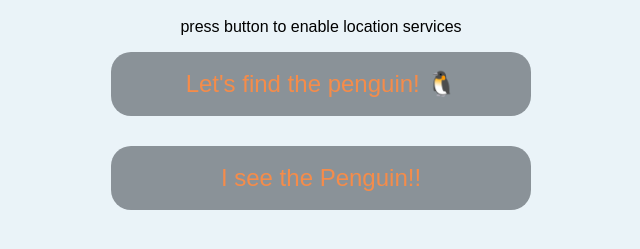
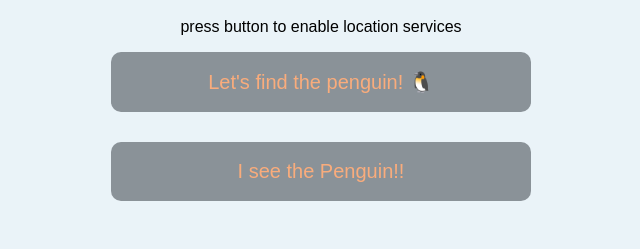
Before and after one commit to Miranda-Zeng/geolocation, a plain HTML site: page index.html in a window 1280 px wide. Shown: the part 151-400 px from the top of the page, without its empty margins (319-959 px from the left). Drawn offline with Linux system fonts and the light colour scheme.

Commit message:
css upadate

```diff
--- a/style.css
+++ b/style.css
@@ -23,10 +23,10 @@ button{
     width: 100%;
     padding: 18px;
     border: none;
-    border-radius: 20px;
+    border-radius: 10px;
     background-color: #777f85d4;
-    color: rgb(245, 140, 74);
-    font-size: 24px;
+    color: rgb(249, 172, 124);
+    font-size: 20px;
 }
 
 #found{
```
Also changed, not shown: 1 other file.
